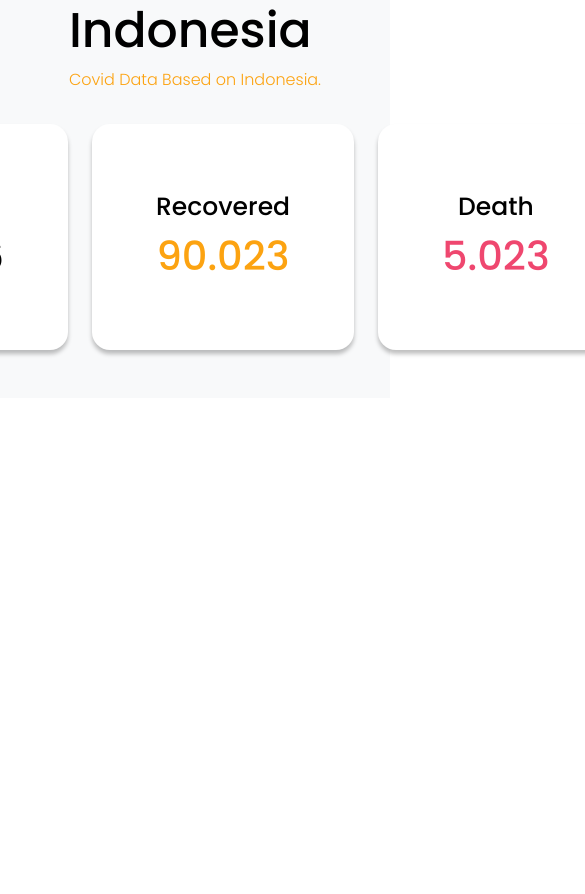
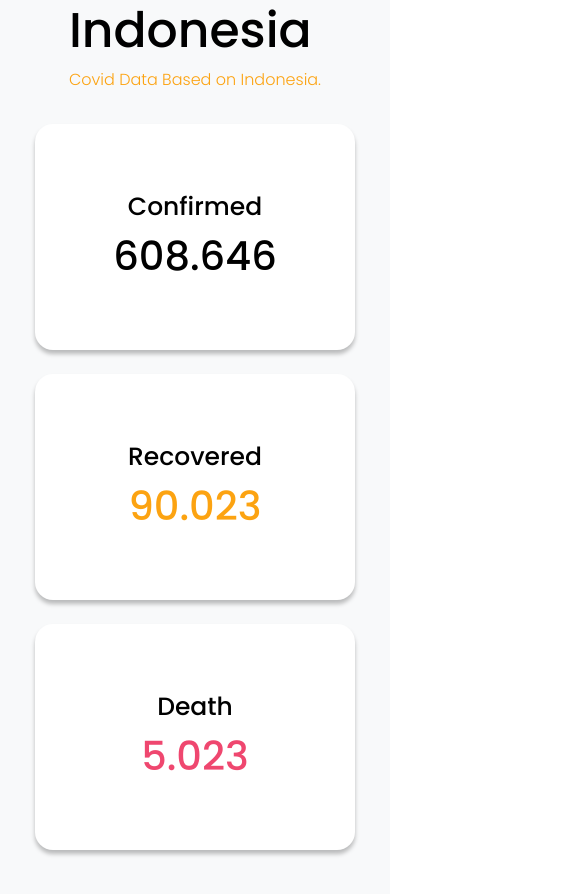
Before and after one commit to raihandotmd/COVIDAPP-UASFE, a React (Vite) app: page / in a window 390 px wide. Shown: the part 840-1734 px from the top of the page, 585 px wide, since content can reach past the window. Before the commit the page ends 1238 px from the top, so only its background shows below. Built offline with nearby package versions, Linux system fonts and the light colour scheme.

Commit message:
POS-12 fix: responsive design

```diff
--- a/src/components/Stats/Total/StatsTotal.module.css
+++ b/src/components/Stats/Total/StatsTotal.module.css
@@ -1,3 +1,4 @@
+/* Default Screen */
 .StatsTotal {
   background-color: var(--bglight-color);
   padding: 3rem;
@@ -23,3 +24,13 @@
   display: flex;
   gap: 1.5rem;
 }
+
+/* Medium Screen */
+@media (max-width: 992px) {
+  .StatsTotal__body {
+    flex-direction: column;
+    width: 80%;
+    min-width: 320px;
+    text-align: center;
+  }
+}
```
